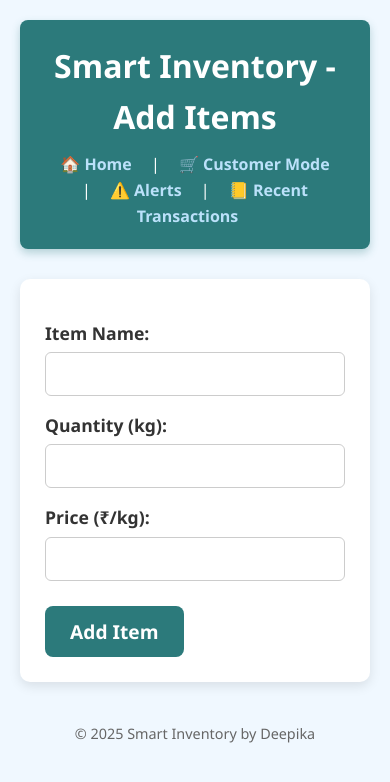
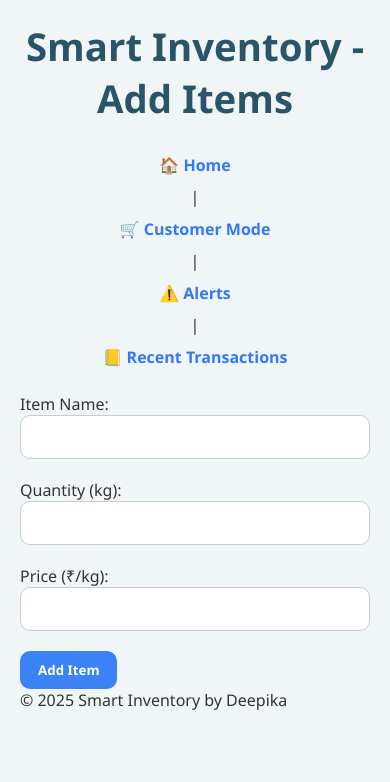
Before and after one commit to Deepika-bethi/smart-inventory, a Flask app: page /add in a window 390 px wide. Shown: the top 782 px of the page. Run offline with Flask 3, Linux system fonts and the light colour scheme.

Commit message:
style: improve UI with modern card layout, soft colors, and responsive design

```diff
--- a/static/style.css
+++ b/static/style.css
@@ -1,99 +1,173 @@
-/* Reset some default styles */
+/* Reset some basic styles */
 * {
-    box-sizing: border-box;
   margin: 0;
   padding: 0;
+  box-sizing: border-box;
   font-family: 'Segoe UI', Tahoma, Geneva, Verdana, sans-serif;
+  color: #333;
 }
 
+/* Body & container */
 body {
-    background-color: #f0f8ff; /* Light blue background */
-    color: #333;
-    line-height: 1.6;
+  background: #f0f6f8;
   padding: 20px;
 }
 
-header {
-    background-color: #2c7a7b; /* Teal */
-    padding: 20px;
-    border-radius: 8px;
-    color: white;
-    margin-bottom: 30px;
-    text-align: center;
-    box-shadow: 0 4px 8px rgba(44, 122, 123, 0.3);
+.container {
+  max-width: 960px;
+  margin: auto;
+  background: #fff;
+  padding: 25px 30px;
+  border-radius: 12px;
+  box-shadow: 0 6px 15px rgba(0,0,0,0.1);
 }
 
-header h1 {
-    font-size: 2rem;
-    margin-bottom: 10px;
+/* Header */
+h1, h2 {
+  color: #2a5568;
+  margin-bottom: 20px;
+  font-weight: 700;
+}
+
+h1 {
+  font-size: 2.4rem;
+  text-align: center;
+  margin-bottom: 30px;
+}
+
+/* Navigation / Menu links */
+nav {
+  margin-bottom: 25px;
+  text-align: center;
 }
 
 nav a {
-    color: #bbe1fa;
+  text-decoration: none;
+  color: #3478f6;
   margin: 0 15px;
-    text-decoration: none;
   font-weight: 600;
   transition: color 0.3s ease;
 }
 
 nav a:hover {
-    color: #ff6f61; /* Coral color on hover */
+  color: #1c3e87;
 }
 
-main {
-    background: white;
-    padding: 25px;
-    border-radius: 10px;
-    max-width: 600px;
-    margin: auto;
-    box-shadow: 0 4px 12px rgba(0, 0, 0, 0.1);
+/* Cards */
+.card {
+  background: #e9f0f7;
+  border-radius: 15px;
+  padding: 20px 25px;
+  margin-bottom: 25px;
+  box-shadow: 0 3px 8px rgba(52, 120, 246, 0.15);
+  transition: transform 0.3s ease;
 }
 
-form label {
-    display: block;
-    margin-top: 15px;
-    font-weight: 600;
-    font-size: 1.1rem;
+.card:hover {
+  transform: translateY(-5px);
 }
 
-form input[type="text"],
-form input[type="number"] {
+/* Table styling */
+table {
   width: 100%;
-    padding: 10px;
-    margin-top: 5px;
-    border-radius: 6px;
-    border: 1px solid #ccc;
+  border-collapse: separate;
+  border-spacing: 0 10px;
+  margin-top: 15px;
+}
+
+th, td {
+  padding: 12px 15px;
+  text-align: left;
+}
+
+th {
+  background-color: #3478f6;
+  color: white;
+  font-weight: 700;
+  border-radius: 12px 12px 0 0;
+}
+
+tr {
+  background: #f8fafc;
+  border-radius: 10px;
+  box-shadow: 0 1px 3px rgba(0,0,0,0.1);
+}
+
+tr:not(:last-child) {
+  margin-bottom: 10px;
+}
+
+/* Buttons */
+button, .btn {
+  background-color: #3b82f6;
+  border: none;
+  padding: 10px 18px;
+  color: white;
+  font-weight: 600;
+  border-radius: 10px;
+  cursor: pointer;
+  transition: background-color 0.3s ease;
+  text-align: center;
+  display: inline-block;
+  user-select: none;
+}
+
+button:hover, .btn:hover {
+  background-color: #1e40af;
+}
+
+/* Form inputs */
+input[type="text"],
+input[type="number"],
+select {
+  width: 100%;
+  padding: 10px 15px;
+  border-radius: 10px;
+  border: 1.8px solid #ccc;
+  margin-bottom: 20px;
   font-size: 1rem;
   transition: border-color 0.3s ease;
 }
 
-form input[type="text"]:focus,
-form input[type="number"]:focus {
+input[type="text"]:focus,
+input[type="number"]:focus,
+select:focus {
+  border-color: #3478f6;
   outline: none;
-    border-color: #2c7a7b;
-    box-shadow: 0 0 5px #2c7a7b;
 }
 
-form button {
-    margin-top: 25px;
-    padding: 12px 25px;
-    background-color: #2c7a7b;
-    border: none;
-    border-radius: 8px;
-    color: white;
-    font-size: 1.2rem;
-    cursor: pointer;
-    font-weight: 700;
-    transition: background-color 0.3s ease;
+/* Alerts */
+.alert {
+  padding: 15px 20px;
+  border-radius: 12px;
+  margin-bottom: 25px;
+  font-weight: 600;
 }
 
-form button:hover {
-    background-color: #1f595a;
+.alert-warning {
+  background-color: #fff4e5;
+  color: #b45f06;
+  border: 1.5px solid #fbbf24;
 }
 
-footer {
-    text-align: center;
-    margin-top: 40px;
-    color: #666;
+.alert-info {
+  background-color: #e0f2fe;
+  color: #0369a1;
+  border: 1.5px solid #60a5fa;
+}
+
+/* Responsive adjustments */
+@media (max-width: 600px) {
+  .container {
+    padding: 20px 15px;
+  }
+
+  nav a {
+    display: block;
+    margin: 10px 0;
+  }
+
+  table, th, td {
     font-size: 0.9rem;
   }
+}
```
Lines whose indentation alone changed are shown as unchanged.
